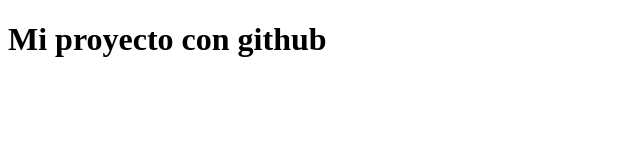
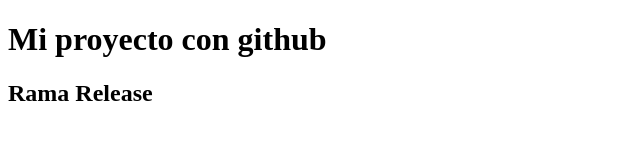
Before and after one commit to FabianPena/unab-bootcamp, a plain HTML site: page index.html in a window 1280 px wide. Shown: the whole page, without its empty margins (0-640 px from the left). Drawn offline with Linux system fonts and the light colour scheme.

Commit message:
agregue cambio en release

```diff
--- a/index.html
+++ b/index.html
@@ -7,5 +7,6 @@
 </head>
 <body>
     <h1>Mi proyecto con github</h1>
+    <h2>Rama Release</h2>
 </body>
 </html>
```
